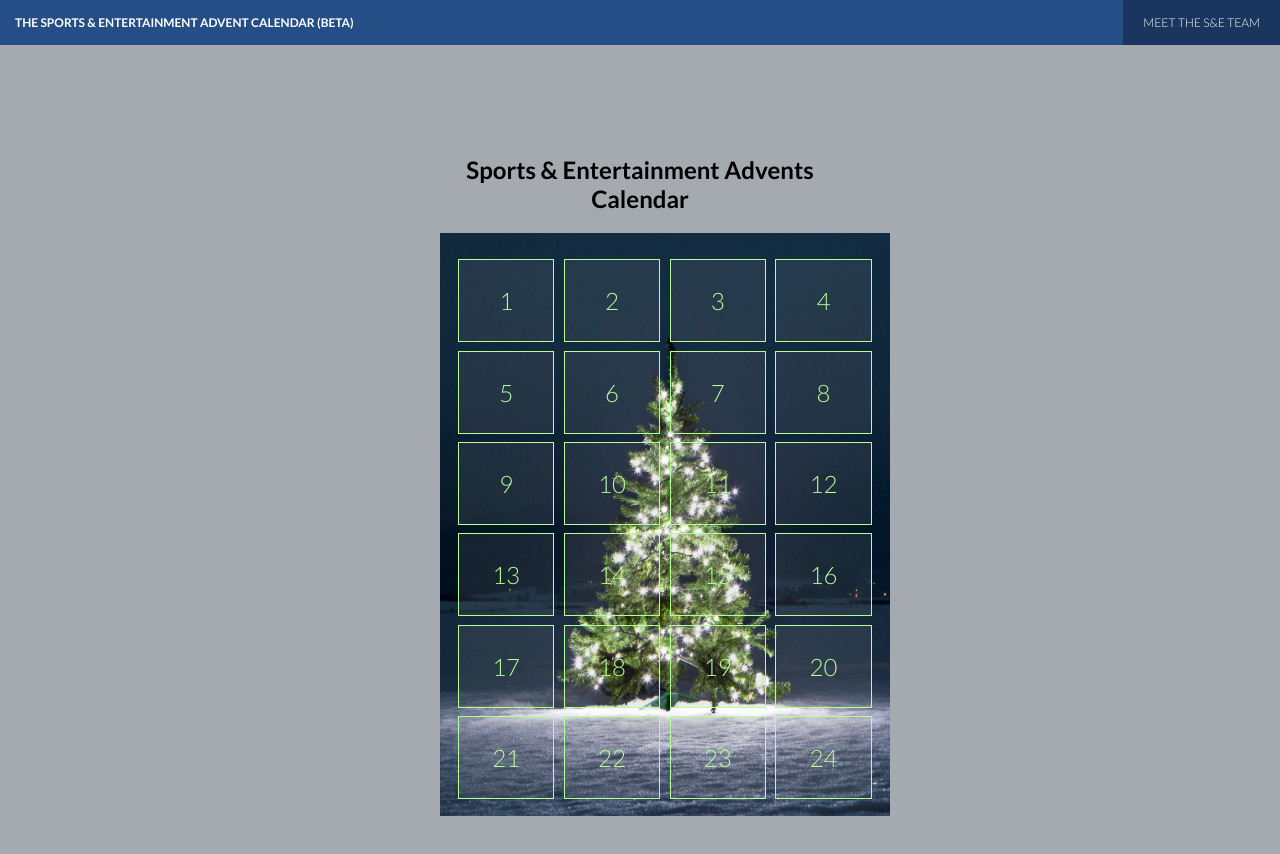
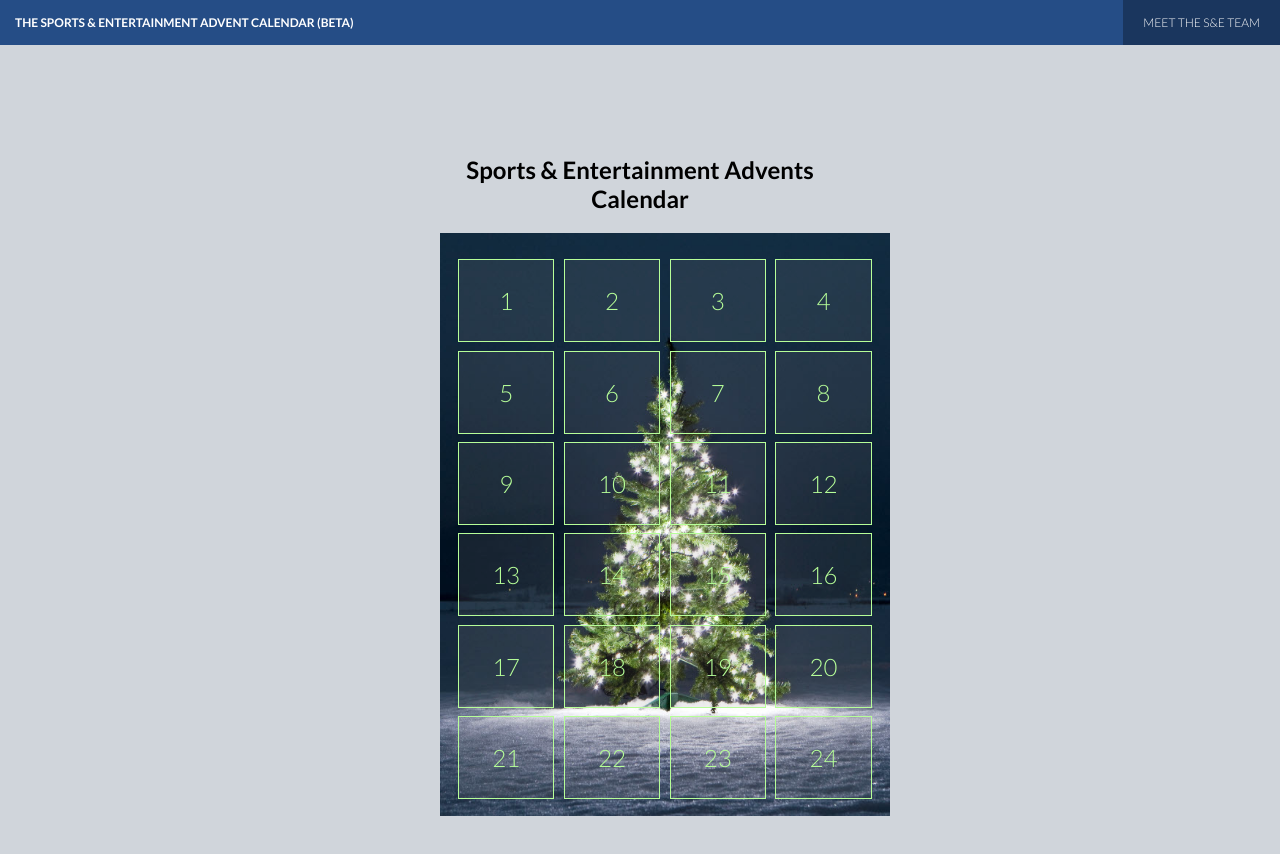
Before and after one commit to I305087/Sports-Entertainment, a plain HTML site: page index.html in a window 1280 px wide. Drawn offline with Linux system fonts and the light colour scheme.

Commit message:
Update style.css

```diff
--- a/style.css
+++ b/style.css
@@ -21,7 +21,7 @@ html {
   }
   body {
     margin: 0;
-    background-color: #a5aab0;
+    background-color: #d0d5db;
     font-family: "Lato", sans-serif;
   }
   header {
```
